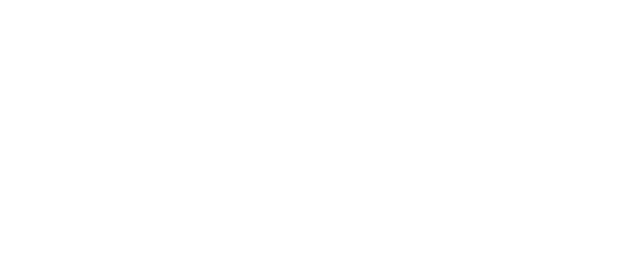
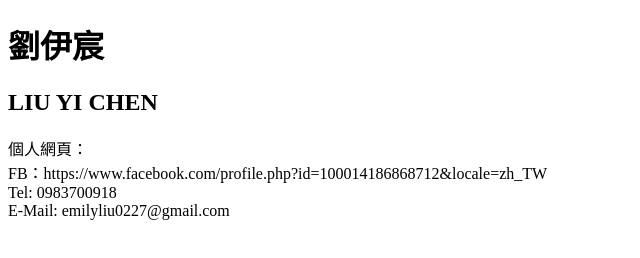
Before and after one commit to EmilyLiu0227/MYweb, a plain HTML site: page web.html in a window 1280 px wide. Shown: the whole page, without its empty margins (0-640 px from the left). Drawn offline with Linux system fonts and the light colour scheme.

Commit message:
version 1: Heading

```diff
--- a/web.html
+++ b/web.html
@@ -6,6 +6,13 @@
 	<title>MYweb</title>
 </head>
 <body>
+	<h1>劉伊宸</h1>
+	<h2>LIU YI CHEN</h2>
+
+	個人網頁：<br>
+	FB：https://www.facebook.com/profile.php?id=100014186868712&locale=zh_TW <br>
+	Tel: 0983700918<br>
+	E-Mail: emilyliu0227@gmail.com<br>
 
 </body>
 </html>
```
